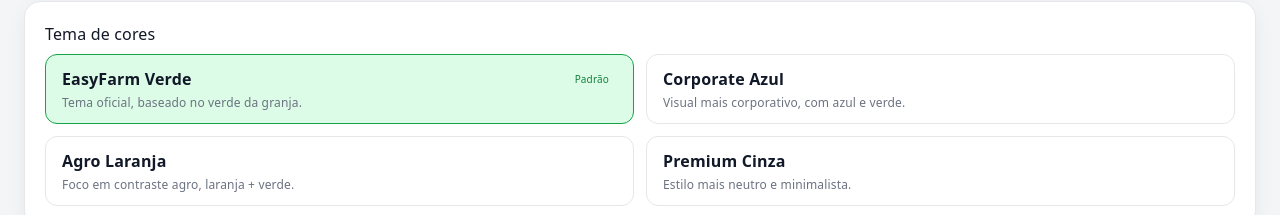
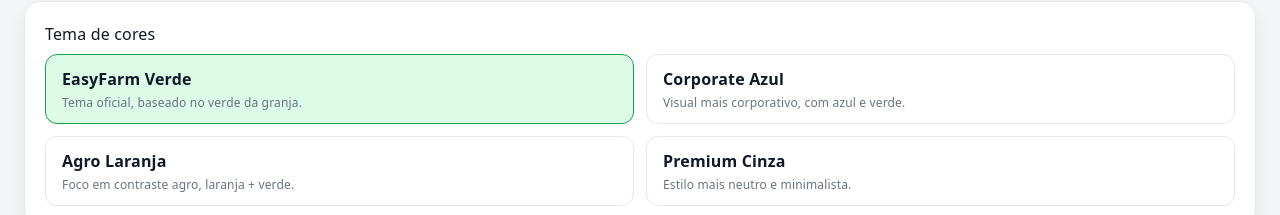
Before and after one commit to reynnera123-cmyk/EasyFarm, a Next.js app: page /configuracoes in a window 1280 px wide. Shown: the part 217-432 px from the top of the page. Built offline with nearby package versions, Linux system fonts and the light colour scheme.

Commit message:
update config

```diff
--- a/src/app/configuracoes/page.tsx
+++ b/src/app/configuracoes/page.tsx
@@ -8,7 +8,6 @@
   id: string;
   nome: string;
   descricao: string;
-  badge?: string; // <- permite existir ou não
 };
 
 const THEMES: ThemeOption[] = [
@@ -16,7 +15,6 @@
     id: "easyfarm",
     nome: "EasyFarm Verde",
     descricao: "Tema oficial, baseado no verde da granja.",
-    badge: "Padrão",
   },
   {
     id: "corporate",
```
